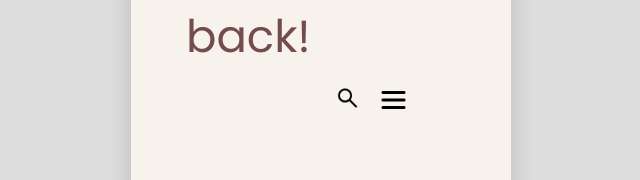
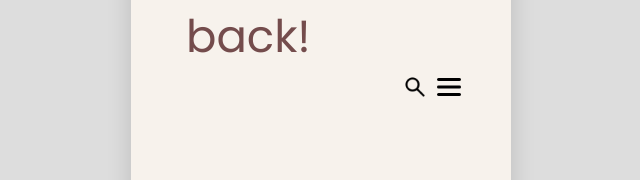
Before and after one commit to takatoshilee/Logify, a plain HTML site: page index.html in a window 1280 px wide. Shown: the part 155-335 px from the top of the page, without its empty margins (319-959 px from the left). Drawn offline with Linux system fonts and the light colour scheme.

Commit message:
fix search bar

```diff
--- a/style.css
+++ b/style.css
@@ -43,62 +43,64 @@ body {
     box-sizing: border-box; /* Include padding in width calculation */
 }
 
-.search-container {
+
+
+
+
+
+
+
+
+
+
+
+
+.menu_icons {
+    position: absolute;
+    top: 200px;
+    right: 50px;
     display: flex;
-    align-items: center; /* Fix alignment */
-    position: relative; /* Ensures the search box appears properly */
-    max-width: 250px; /* Prevents it from growing too large */
-    overflow: visible; /* Ensures nothing goes out */
-}
-.menu_icons {
-    display: flex;
-    justify-content: space-between;
     align-items: center;
-    height: 60px;
-    margin: 175px auto;
-    padding: 0 20px;
-    background-color: transparent;
-    max-width: 90%; /* Position at the bottom */
-    bottom: 310px; /* Distance from the bottom */
-    left: 60%; /* Center horizontally */
-    transform: translateX(-50%); /* Adjust for centering */
-    position: absolute;
+    justify-content: flex-end;
+    gap: 10px;
+    overflow: visible;
   }
 
 .icon {
+display: block;
 width: 24px;
 height: 24px;
 cursor: pointer;
-    margin: 0 8px 0 8px;
-    flex-shrink: 0;
-  }
-
-#search-box {
-    right: 50px;
-    width: 0px;
-    padding: 5px;
-    border: 1px solid #ccc;
-    border-radius: 5px;
-    outline: none;
-    max-width: 150px;
-    transition: width 0.3s ease-in-out, opacity 0.3s ease-in-out;
-    opacity: 0;
-    background: white;
-    bottom: 250px; /* Distance from the bottom */
-    left: 50%;
-}
-
-.hidden {
-    width: 0;
-    opacity: 0;
-    padding: 0;
-    border: none;
 }
 
 #search-btn {
 background: none;
 border: none;
 cursor: pointer;
-    font-size: 20px;
-    margin-left: 5px;
+padding: 0;
+margin: 0;
+outline: none;
 }
+
+.search-container {
+position: relative;
+display: flex;
+align-items: center;
+}
+
+#search-box {
+position: absolute;
+right: 60px;
+width: 0px;
+opacity: 0;
+padding: 5px;
+border: 1px solid #ccc;
+border-radius: 5px;
+background: white;
+transition: width 0.3s ease, opacity 0.3s ease;
+}
+
+#search-box.open {
+width: 150px;
+opacity: 1;
+}
```
Lines whose indentation alone changed are shown as unchanged.
